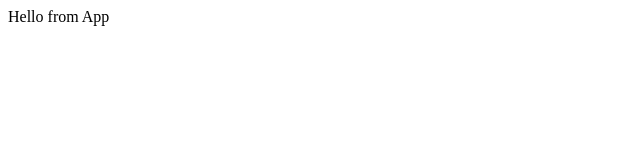
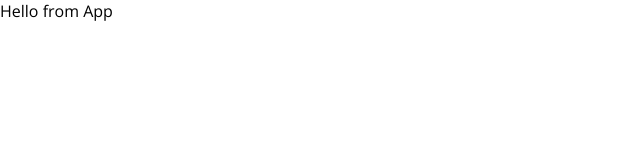
Before and after one commit to codeinsack/react-burger, a React app: page / in a window 1280 px wide. Shown: the top 160 px of the page, without its empty margins (0-640 px from the left). Built offline with nearby package versions, Linux system fonts and the light colour scheme.

Commit message:
basic configuration

```diff
--- /dev/null
+++ b/src/GlobalStyled.js
@@ -0,0 +1,12 @@
+import { createGlobalStyle } from 'styled-components';
+
+const GlobalStyle = createGlobalStyle`
+  @import url('https://fonts.googleapis.com/css?family=Open+Sans:400,700');
+  body {
+    margin: 0;
+    padding: 0;
+    font-family: 'Open Sans', sans-serif;
+  }
+`;
+
+export default GlobalStyle;
--- a/src/index.jsx
+++ b/src/index.jsx
@@ -2,5 +2,12 @@ import React from 'react';
 import ReactDOM from 'react-dom';
 
 import App from './App';
+import GlobalStyled from './GlobalStyled';
 
-ReactDOM.render(<App />, document.getElementById('root'));
+ReactDOM.render(
+  <>
+    <GlobalStyled />
+    <App />
+  </>,
+  document.getElementById('root'),
+);
```
